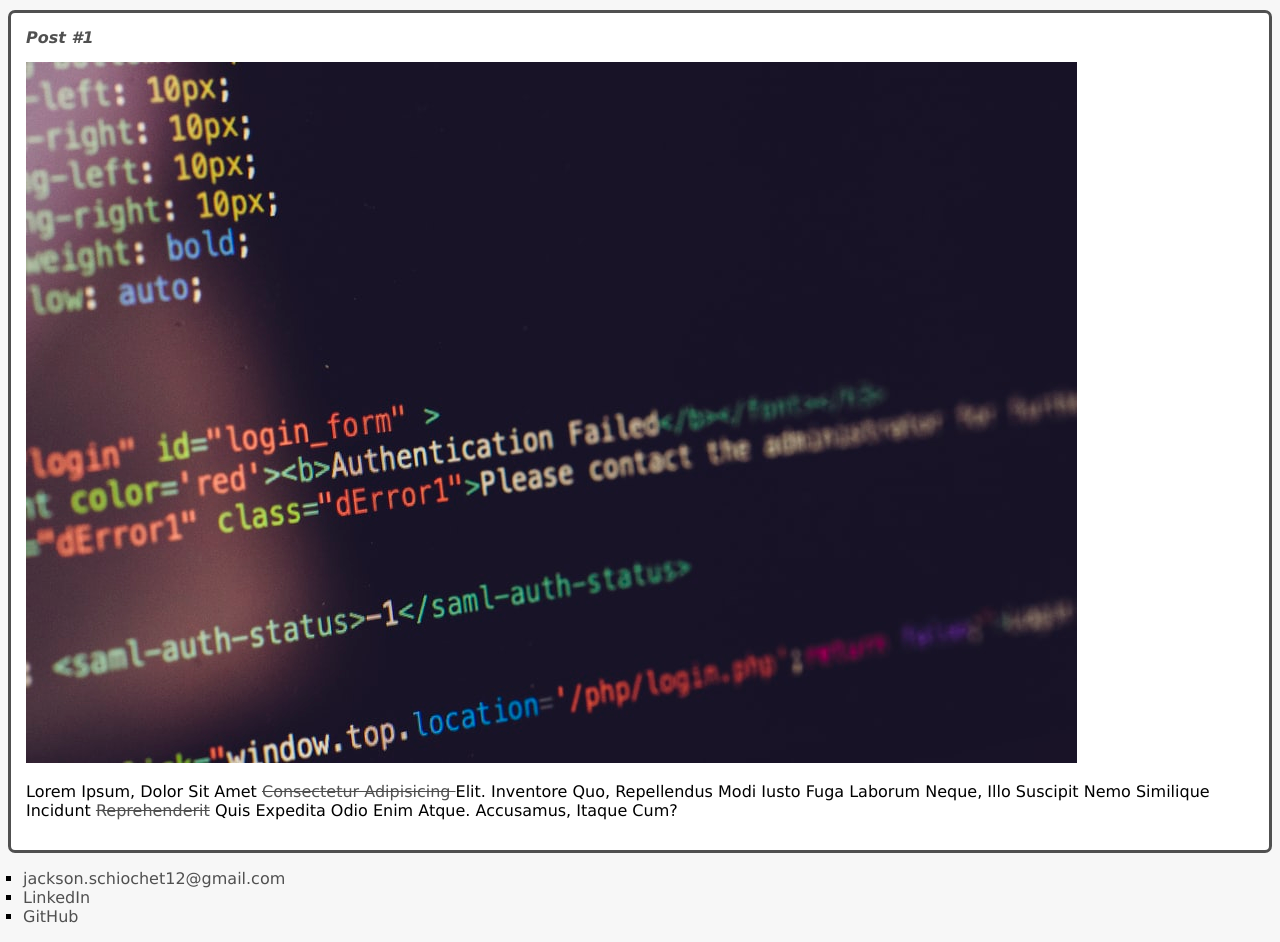
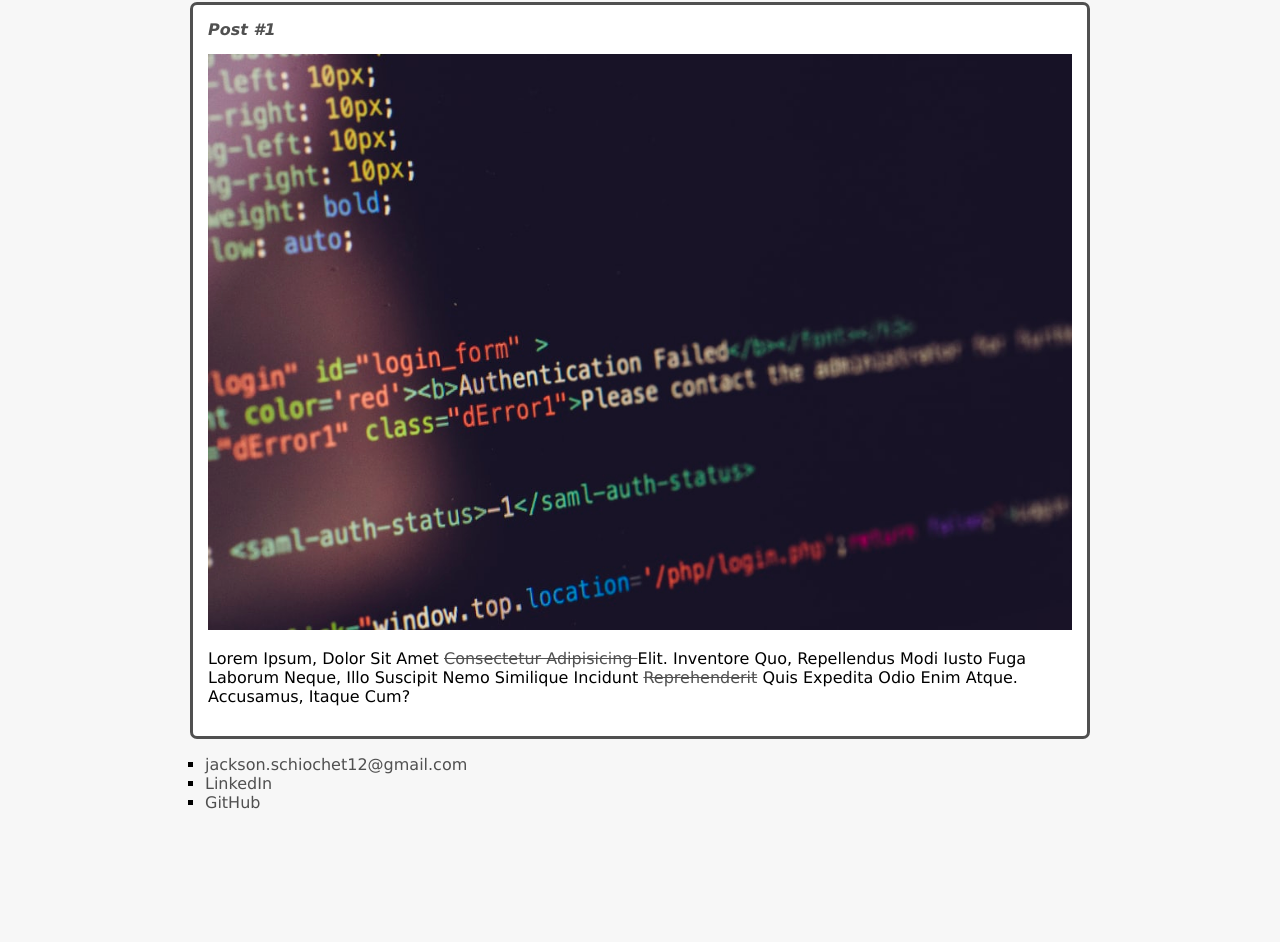
Before and after one commit to Jack2k21/Html5eCss, a plain HTML site: page index.html in a window 1280 px wide. Shown: the part 252-1194 px from the top of the page. After the commit the page ends 1080 px from the top, so only its background shows below. Drawn offline with Linux system fonts and the light colour scheme.

Commit message:
ajustes no css

```diff
--- a/style.css
+++ b/style.css
@@ -1,6 +1,8 @@
 body {
   background-color: #f7f7f7;
   font-family: verdana, Arial;
+  max-width: 900px;
+  margin: auto;
 }
 
 a {
@@ -45,10 +47,12 @@ a {
   margin: 0;
   margin-bottom: 15px;
   text-transform: capitalize;
+  text-align: left;
 }
 
 .post_image {
   margin-bottom: 15px;
+  width: 100%;
 }
 
 .contacts_list {
```
